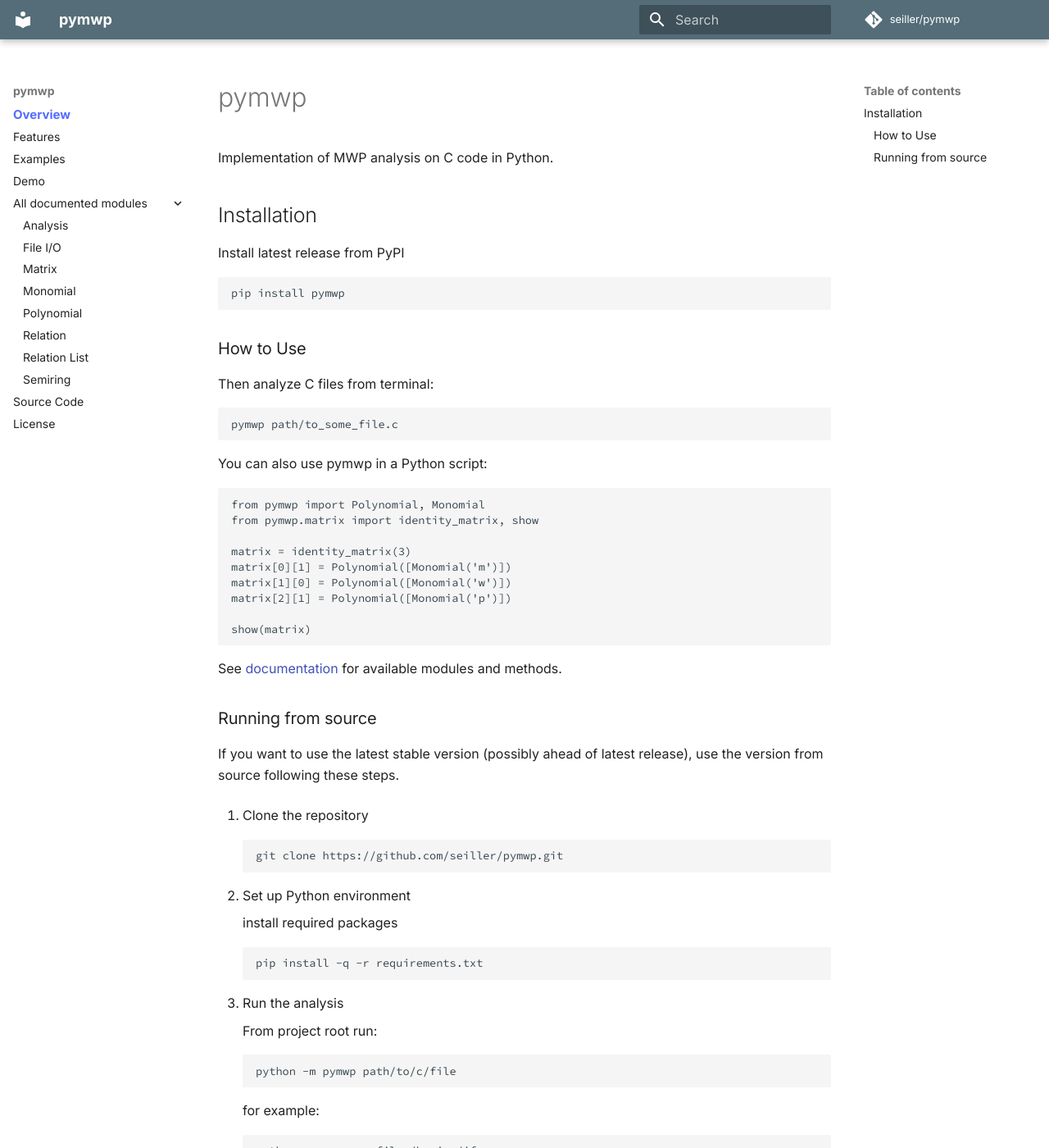
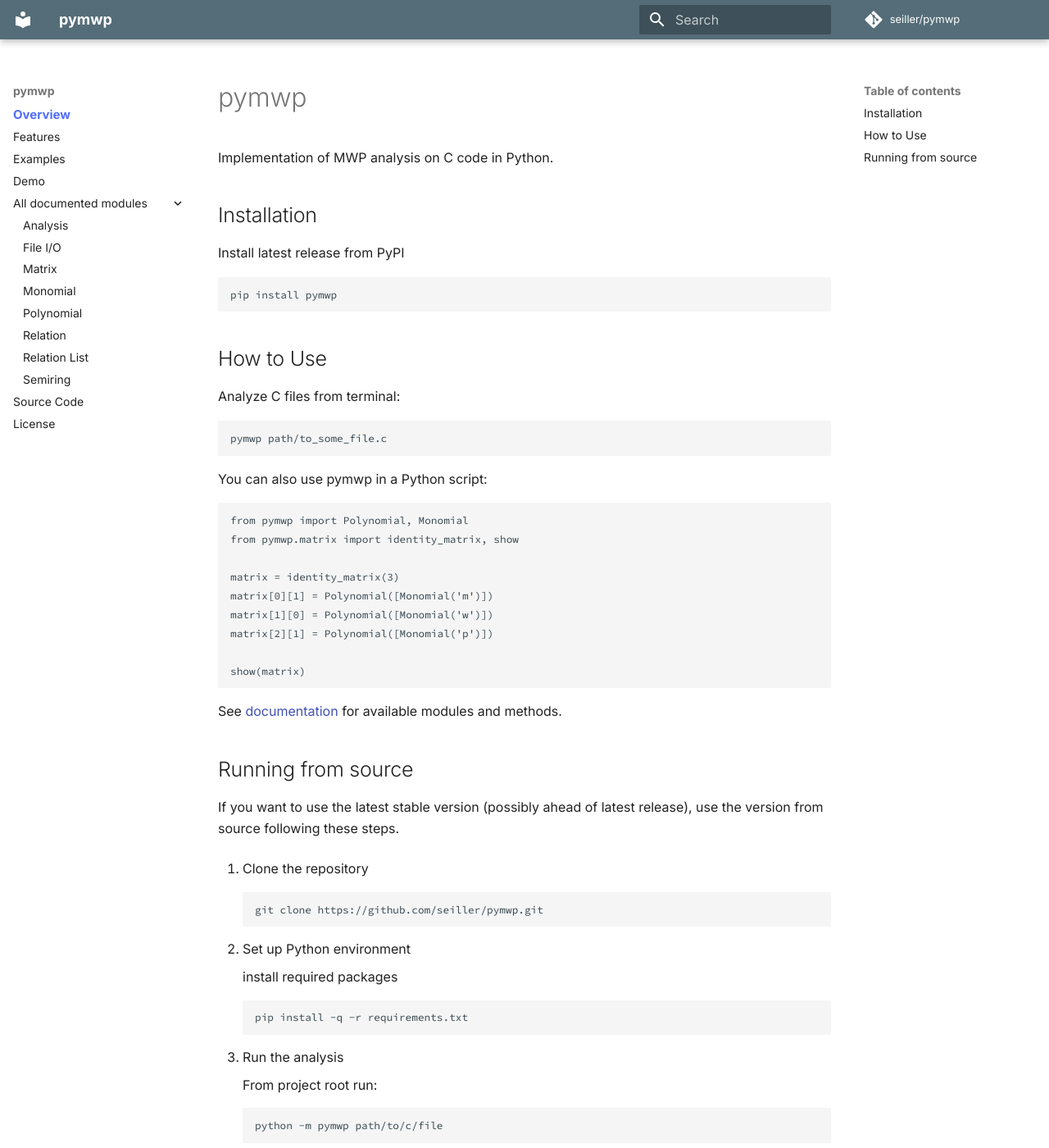
Before and after one commit to statycc/pymwp, an MkDocs documentation site: the page built from docs/index.md, in a window 1280 px wide and 1400 px high. Shown: the whole window at 82% size. Built offline with MkDocs 1.6.1 and Material for MkDocs 9.7.7, drawn with Linux system fonts in a browser that asks for light colours; nearby versions of some CDN libraries; comment, search, counter and statistics services are not loaded.

Commit message:
edit docs

````diff
--- a/README.md
+++ b/README.md
@@ -31,9 +31,9 @@
 pip install pymwp
 ```
 
-### How to Use
+## How to Use
 
-Then analyze C files from terminal:
+Analyze C files from terminal:
 
 ```
 pymwp path/to_some_file.c
@@ -55,7 +55,7 @@
 
 See [documentation](https://seiller.github.io/pymwp/analysis) for available modules and methods.
 
-### Running from source
+## Running from source
 
 If you want to use the latest stable version (possibly ahead of
 latest release), use the version from source following these steps.
--- a/docs/assets/styles.css
+++ b/docs/assets/styles.css
@@ -29,8 +29,9 @@
     color: var(--md-accent-fg-color);
 }
 
-
-
+.md-content__inner{
+    padding-bottom: 3rem;
+}
 
 /* tables */
 table {
@@ -46,13 +47,18 @@
     font-weight: bold;
     text-align: center;
     margin: 0;
-    padding: 6px 13px;
+    padding: 6px 13px !important;
 }
 
 table tr td {
     text-align: center;
     margin: 0;
-    padding: 6px 13px;
+    padding-left: 13px !important;
+    padding-right: 13px !important;
+}
+
+table tr td code {
+    padding: 0 !important;
 }
 
 table tr th :first-child, table tr td :first-child {
@@ -74,3 +80,8 @@
     background-color: transparent;
     box-shadow: none;
 }
+
+.highlight pre {
+    font-size: .75rem;
+    line-height: 1.8;
+}
````
